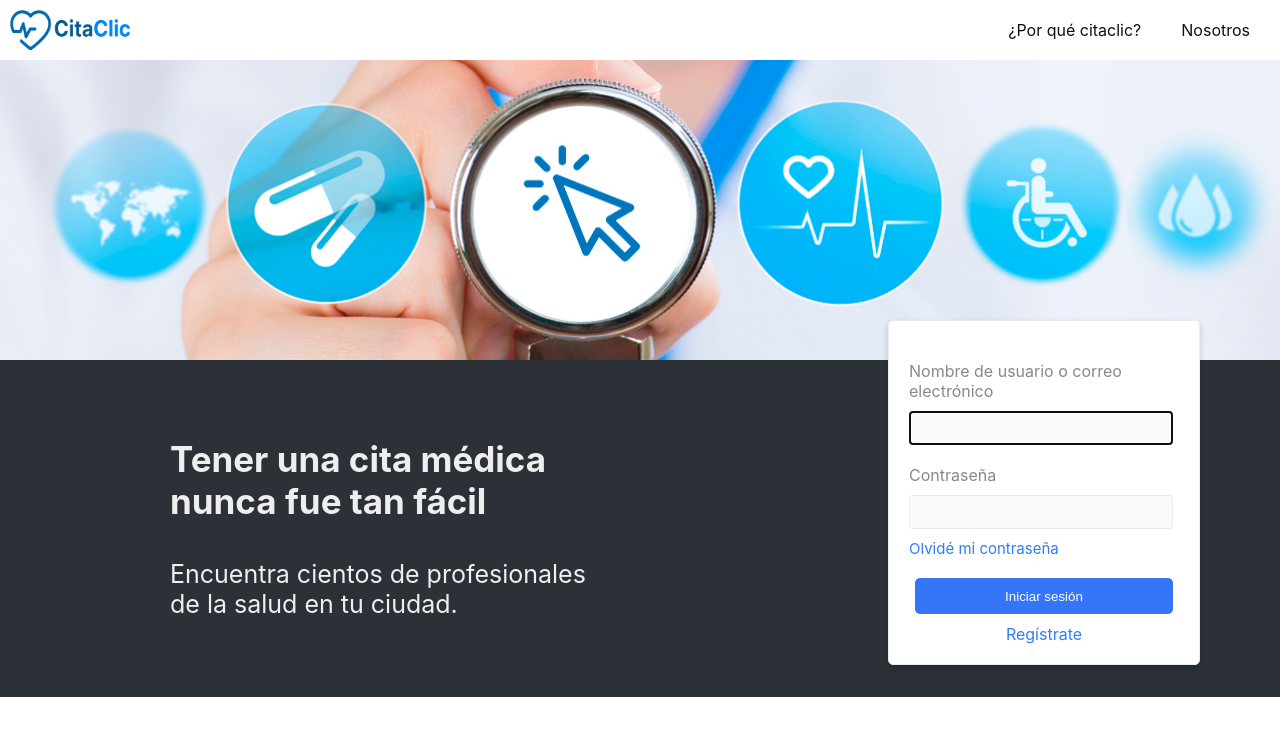
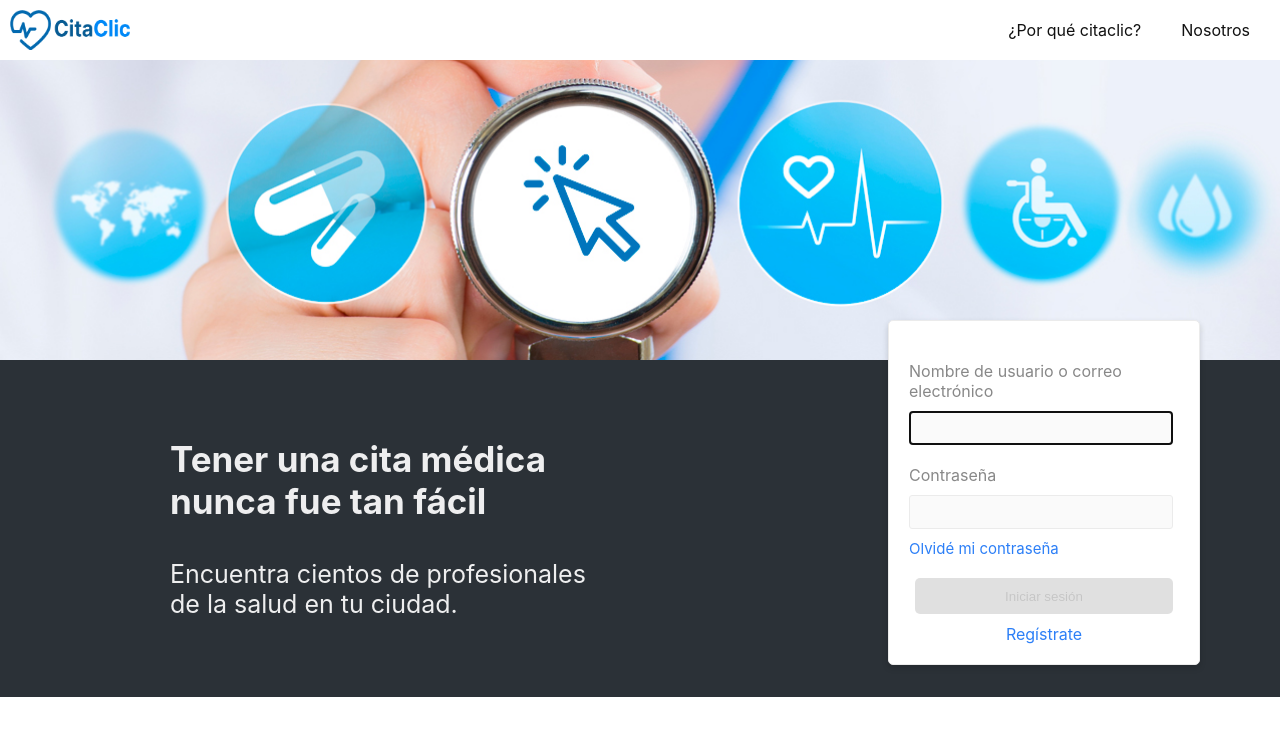
Before and after one commit to davidlondonor/Citaclic, a React (Create React App) app: page / in a window 1280 px wide. Shown: the top 755 px of the page. Built offline with nearby package versions, Linux system fonts and the light colour scheme.

Commit message:
validación login

```diff
--- a/public/index.html
+++ b/public/index.html
@@ -2,42 +2,19 @@
 <html lang="en">
   <head>
     <meta charset="utf-8" />
-    <link rel="icon" href="%PUBLIC_URL%/favicon.ico" />
+    <link rel="icon" href="../src/assets/logocitaclic.png" />
     <meta name="viewport" content="width=device-width, initial-scale=1" />
     <meta name="theme-color" content="#000000" />
     <meta
       name="description"
       content="Web site created using create-react-app"
     />
-    <link rel="apple-touch-icon" href="logo192.png" />
-    <!--
-      manifest.json provides metadata used when your web app is installed on a
-      user's mobile device or desktop. See https://developers.google.com/web/fundamentals/web-app-manifest/
-    -->
+    <link rel="icon" href="../src/assets/logocitaclic.png" />
     <link rel="manifest" href="%PUBLIC_URL%/manifest.json" />
-    <!--
-      Notice the use of %PUBLIC_URL% in the tags above.
-      It will be replaced with the URL of the `public` folder during the build.
-      Only files inside the `public` folder can be referenced from the HTML.
-
-      Unlike "/favicon.ico" or "favicon.ico", "%PUBLIC_URL%/favicon.ico" will
-      work correctly both with client-side routing and a non-root public URL.
-      Learn how to configure a non-root public URL by running `npm run build`.
-    -->
     <title>Citaclic</title>
   </head>
   <body>
-    <noscript>You need to enable JavaScript to run this app.</noscript>
+    <noscript></noscript>
     <div id="root"></div>
-    <!--
-      This HTML file is a template.
-      If you open it directly in the browser, you will see an empty page.
-
-      You can add webfonts, meta tags, or analytics to this file.
-      The build step will place the bundled scripts into the <body> tag.
-
-      To begin the development, run `npm start` or `yarn start`.
-      To create a production bundle, use `npm run build` or `yarn build`.
-    -->
   </body>
 </html>
--- a/src/home/login/login.css
+++ b/src/home/login/login.css
@@ -39,6 +39,12 @@
     width: 258px;
     border: 0;
     cursor: pointer;
+  }
+  .boton:disabled{
+    background: rgba(0, 0, 0, 0.12);
+    color: rgba(0, 0, 0, 0.12);
+    cursor: default;
+    pointer-events: none;
   }
   .registry-text{
     color: #888888;
@@ -119,7 +125,12 @@
     cursor: pointer;
     margin-top: 10px;
     border: none;
-
+}
+.boton-confirmar:disabled{
+  background: rgba(0, 0, 0, 0.12);
+  color: rgba(0, 0, 0, 0.12);
+  cursor: default;
+  pointer-events: none;
 }
 .campoVacio{
   font-size: 12px;
--- a/src/home/login/login.js
+++ b/src/home/login/login.js
@@ -118,6 +118,7 @@ class Login extends React.Component{
                     </div>
                     <div className="start-boton">
                         <button
+                            disabled={this.state.userName == "" || this.state.password == ""}
                             className="boton"
                             type="submit"> Iniciar sesión
                         </button>
--- a/src/signUP/SignUP.js
+++ b/src/signUP/SignUP.js
@@ -183,7 +183,6 @@ class SignUP extends React.Component{
                             {this.state.isDirty && this.state.password !== "" && !this.state.isPasswordValid ?
                                 (<p className="campoVacio">La contraseña no coincide</p>): null}
                         </div>
-                       <Link to="/perfilDoctores">
                             <button
                                 disabled={
                                     this.state.isNameEmpty ||
@@ -193,7 +192,6 @@ class SignUP extends React.Component{
                                 }
                                 className="boton-signUp" type="submit">Registrarme
                             </button>
-                       </Link>
                     </form>
                 </div>
              </div>
```
